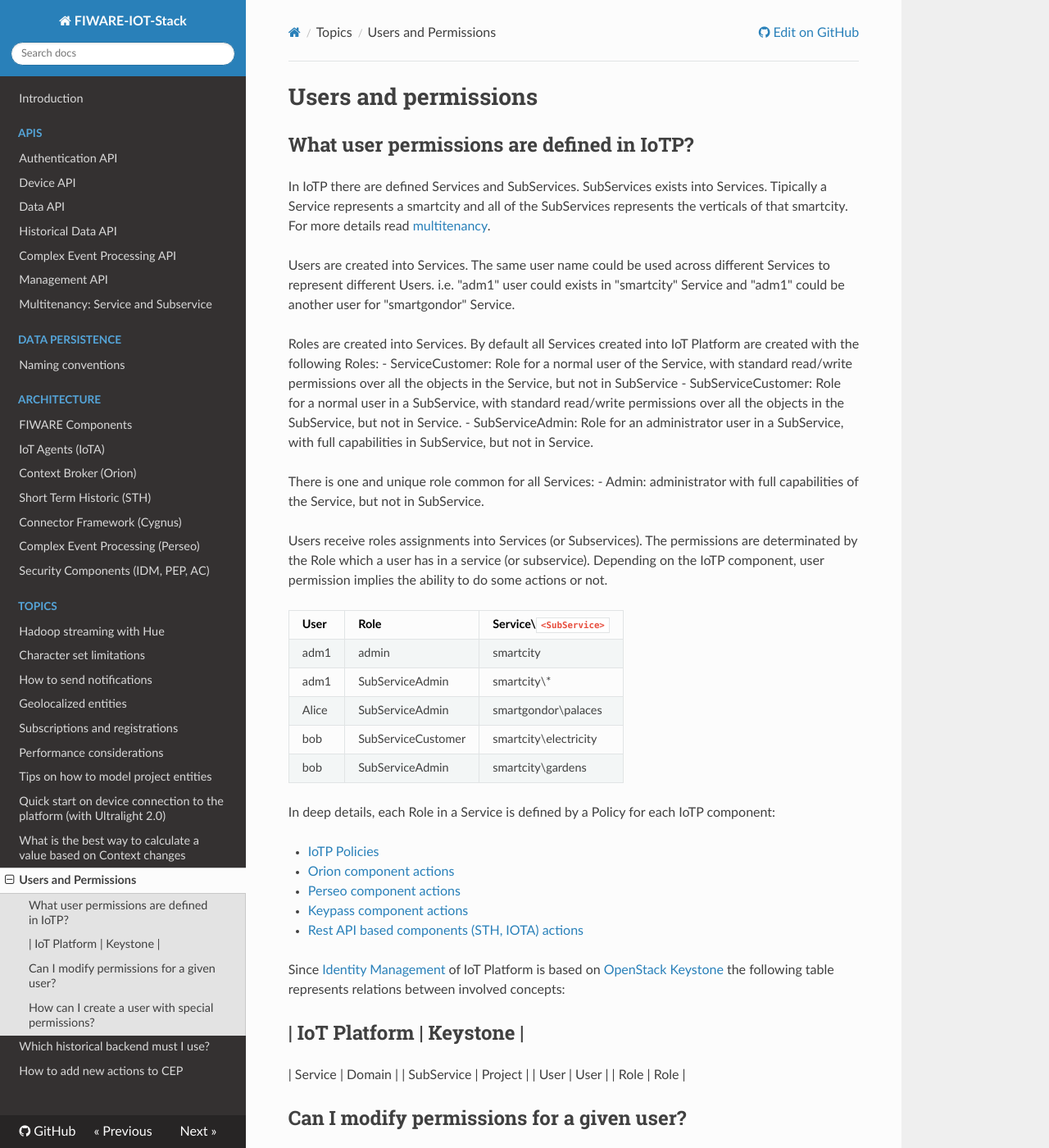
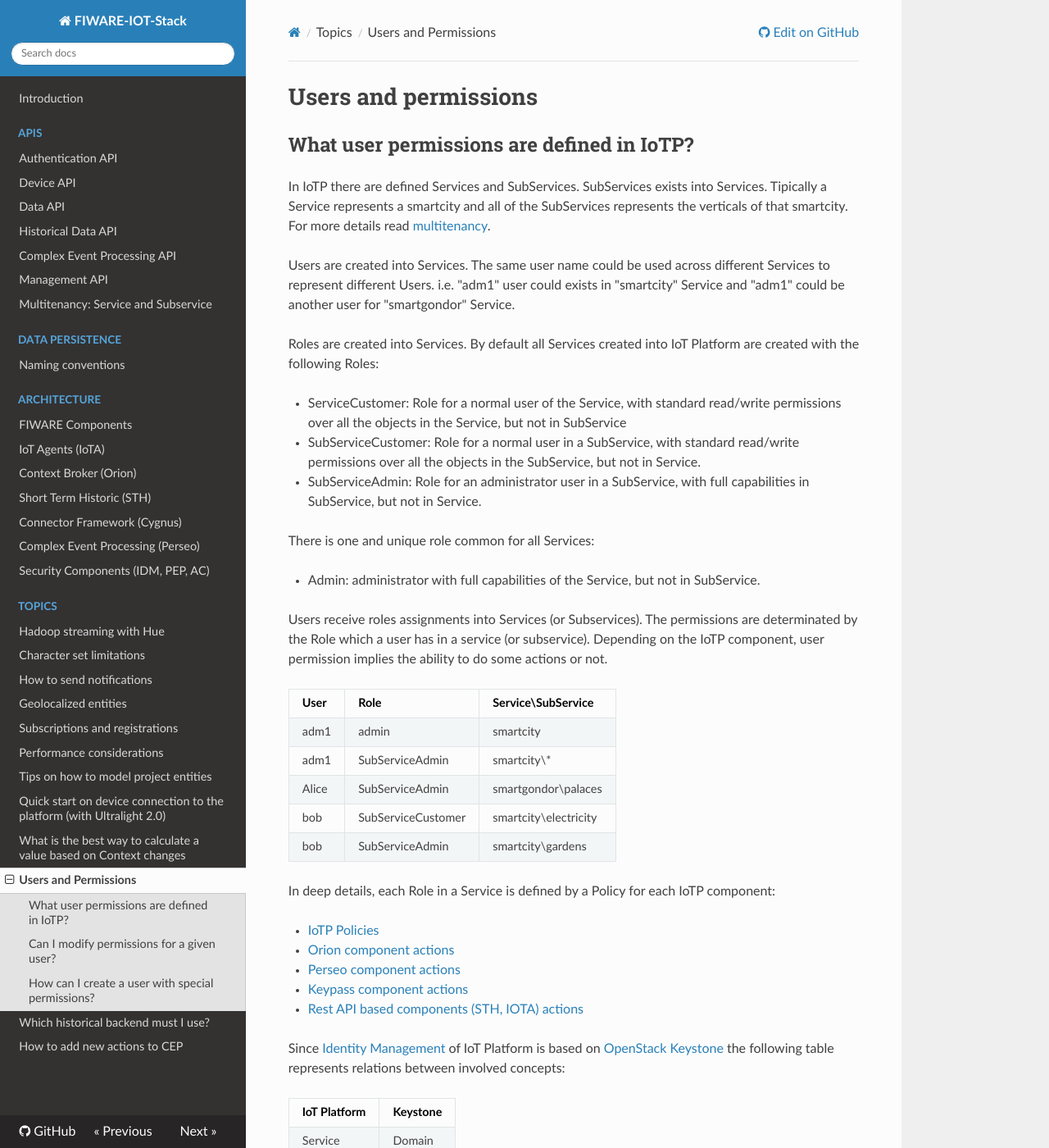
Before and after one commit to telefonicaid/thinking-cities, an MkDocs documentation site: the page built from docs/topics/user_permissions.md, in a window 1280 px wide and 1400 px high. Shown: the whole window at 82% size. Built offline with MkDocs 1.6.1, drawn with Linux system fonts in a browser that asks for light colours; nearby versions of some CDN libraries; old or Windows-style settings are respelled for this version of MkDocs; some of the changed text lies outside the part shown.

Commit message:
fix table style

```diff
--- a/docs/topics/user_permissions.md
+++ b/docs/topics/user_permissions.md
@@ -10,11 +10,14 @@
 i.e. "adm1" user could exists in "smartcity" Service and "adm1" could be another user for "smartgondor" Service.
 
 Roles are created into Services. By default all Services created into IoT Platform are created with the following Roles:
+
 - ServiceCustomer: Role for a normal user of the Service, with standard read/write permissions over all the objects in the Service, but not in SubService
 - SubServiceCustomer: Role for a normal user in a SubService, with standard read/write permissions over all the objects in the SubService, but not in Service.
 - SubServiceAdmin: Role for an administrator user in a SubService, with full capabilities in SubService, but not in Service.
 
+
 There is one and unique role common for all Services:
+
 - Admin: administrator with full capabilities of the Service, but not in SubService.
 
 Users receive roles assignments into Services (or Subservices). The permissions are determinated by the Role
@@ -43,7 +46,7 @@
 
 
 | IoT Platform | Keystone    |
-------------------------------
+|--------------|-------------|
 | Service      |  Domain     |
 | SubService   |  Project    |
 | User         |  User       |
@@ -56,17 +59,19 @@
 The common way to modify permissions for a given user is to assign or unassign Roles.
 User can be assigned to admin, ServiceCustomer, SubServiceAdmin and SubServiceCustomer roles in a given Service or SubService.
 This can be done using IoT Portal and [IoT Orchestrator](http://docs.orchestrator2.apiary.io).
-- [assign a Role to a User using Orchestrator] (http://docs.orchestrator2.apiary.io/#reference/orchestrator/roles-in-service/create-a-role)
+
+- [Assign a Role to a User using Orchestrator](http://docs.orchestrator2.apiary.io/#reference/orchestrator/roles-in-service/create-a-role)
 
 
 ## How can I create a user with special permissions?
 
 To create a new user with special permission you should do the following steps:
+
 - Create new user.
-[Orchestrator how to create a new user] (http://docs.orchestrator2.apiary.io/#reference/orchestrator/users-in-service/create-users)
+[Orchestrator how to create a new user](http://docs.orchestrator2.apiary.io/#reference/orchestrator/users-in-service/create-users)
 
 - Create a new Role.
-[Orchestrator how to create a new role ] (http://docs.orchestrator2.apiary.io/#reference/orchestrator/roles-in-service/create-a-role)
+[Orchestrator how to create a new role](http://docs.orchestrator2.apiary.io/#reference/orchestrator/roles-in-service/create-a-role)
 
 - Define a new custom XACML Policy, like one of [these](https://github.com/telefonicaid/orchestrator/tree/master/src/orchestrator/core/policies)
 
```
Also changed, not shown: other parts of docs/topics/user_permissions.md (+1 -1 lines).
